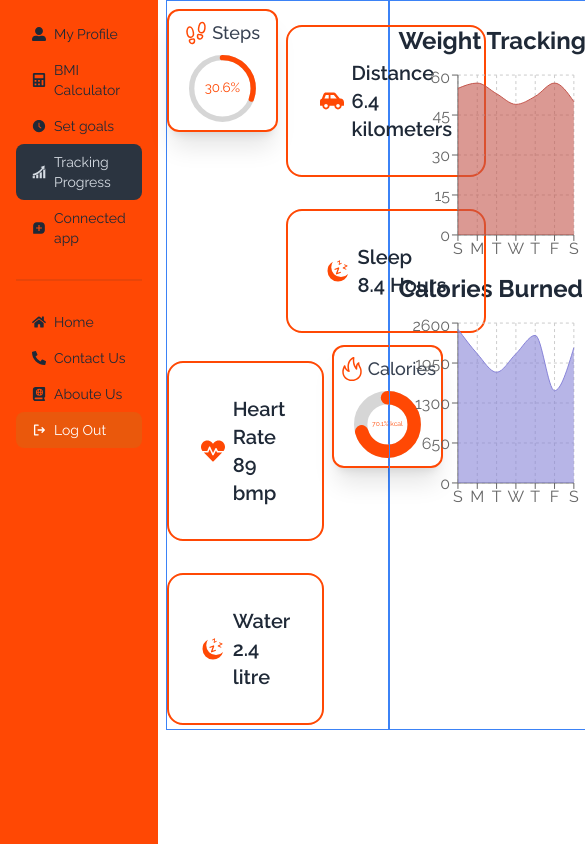
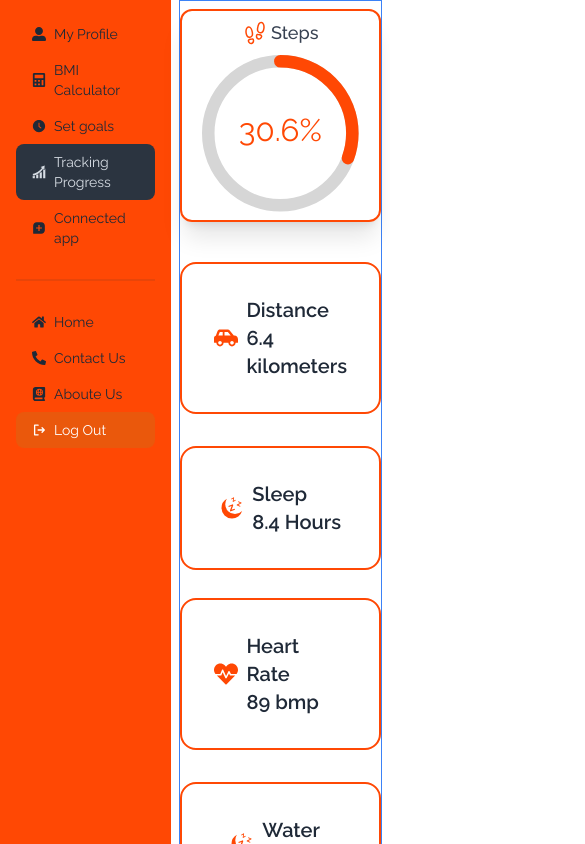
Before and after one commit to junayet4o12/fitnessStudio, a React (Vite) app: page /dashboard/tracking_progress in a window 390 px wide. Shown: the top 844 px of the page, 585 px wide, since content can reach past the window. Built offline with nearby package versions, Linux system fonts and the light colour scheme; a web font is replaced by a local one.

Commit message:
[feat](responsive):reaponsive with layout

```diff
--- a/src/Pages/TrackProgress/HeartRate.jsx
+++ b/src/Pages/TrackProgress/HeartRate.jsx
@@ -23,7 +23,7 @@ const HeartRate = () => {
   };
 
   return (
-    <div className="flex flex-row justify-around gap-2">
+    <div className="flex flex-col lg:flex-row justify-around gap-2">
       <div className="w 1/2 flex flex-col space-y-6">
         <div className="mt-6">
           <div className="card  border-2 border-primary mb-2">
@@ -53,7 +53,7 @@ const HeartRate = () => {
           </div>
         </div>
       </div>
-      <div className="w-1/2 ">
+      <div className="lg:w-1/2 ">
         <div className={`${cardStyle}`}>
           <div className="mb-2 flex justify-center items-center space-x-1">
             <SlFire className="text-primary text-2xl" />
--- a/src/Pages/TrackProgress/TrackProgress.jsx
+++ b/src/Pages/TrackProgress/TrackProgress.jsx
@@ -22,10 +22,11 @@ const TrackProgress = () => {
   };
 
   return (
-    <div className="container mx-auto px-2 flex ">
-      <div className="w-1/2  border border-blue-500">
-        <div className="flex flex-row justify-around gap-2">
-          <div className="w-1/2 ">
+    <div className="container mx-auto px-2 flex flex-col lg:flex-row">
+      <div className="lg:w-1/2  border border-blue-500">
+        <div className="flex flex-col lg:flex-row justify-around gap-2">
+          <div className="lg:w-1/2 ">
+
             <div className={`${cardStyle}`}>
               <div className="mb-2 flex justify-center items-center space-x-1">
                 <IoFootstepsOutline  className="text-primary text-2xl "/>
@@ -39,8 +40,9 @@ const TrackProgress = () => {
                 />
               </div>
             </div>
+
           </div>
-          <div className="w 1/2 flex flex-col space-y-6">
+          <div className=" lg:w-1/2 flex flex-col space-y-6">
             <div className="mt-6">
               <div className="card  border-2 border-primary mb-2">
                 <div className="card-body flex flex-row justify-center items-center">
@@ -75,7 +77,7 @@ const TrackProgress = () => {
         <HeartRate />
       </div>
 
-      <div className="w-1/2 border border-blue-500">
+      <div className="lg:w-1/2 border border-blue-500">
         <ChartProgress/>
       </div>
 
```
